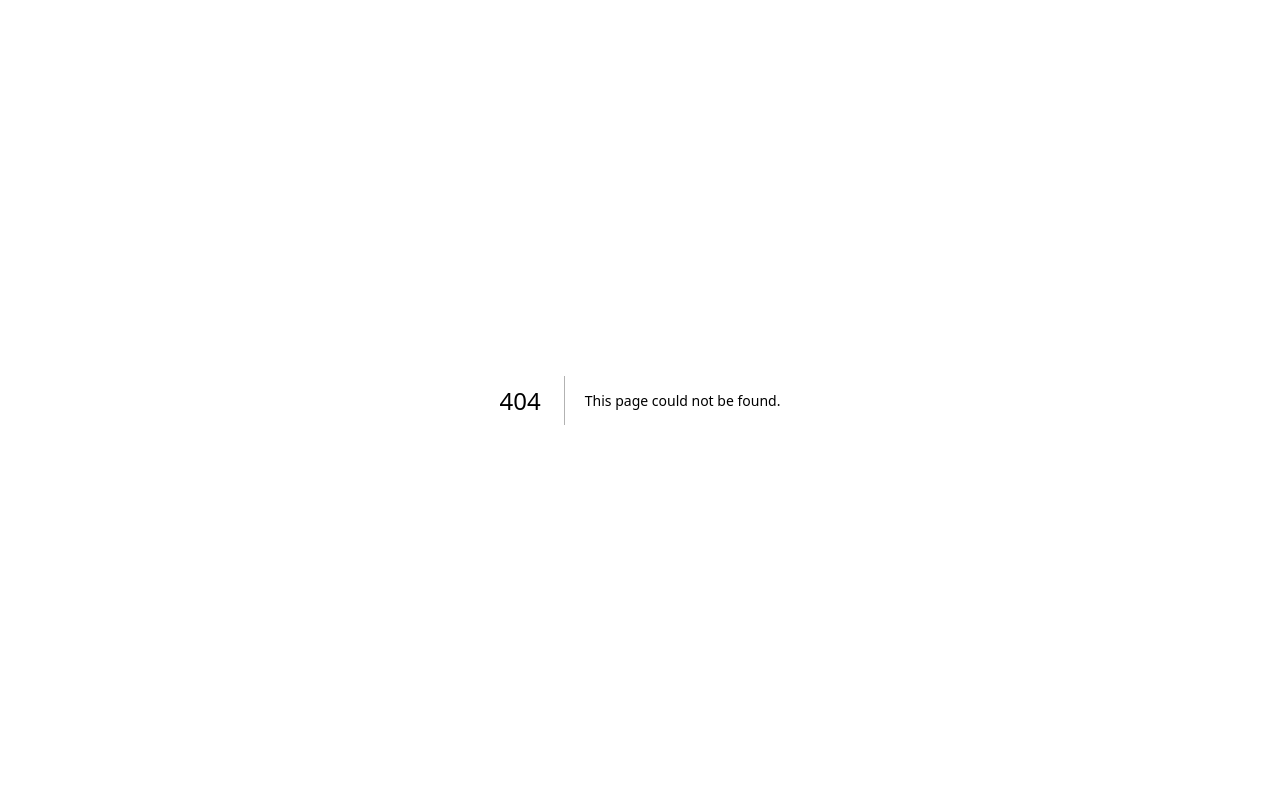
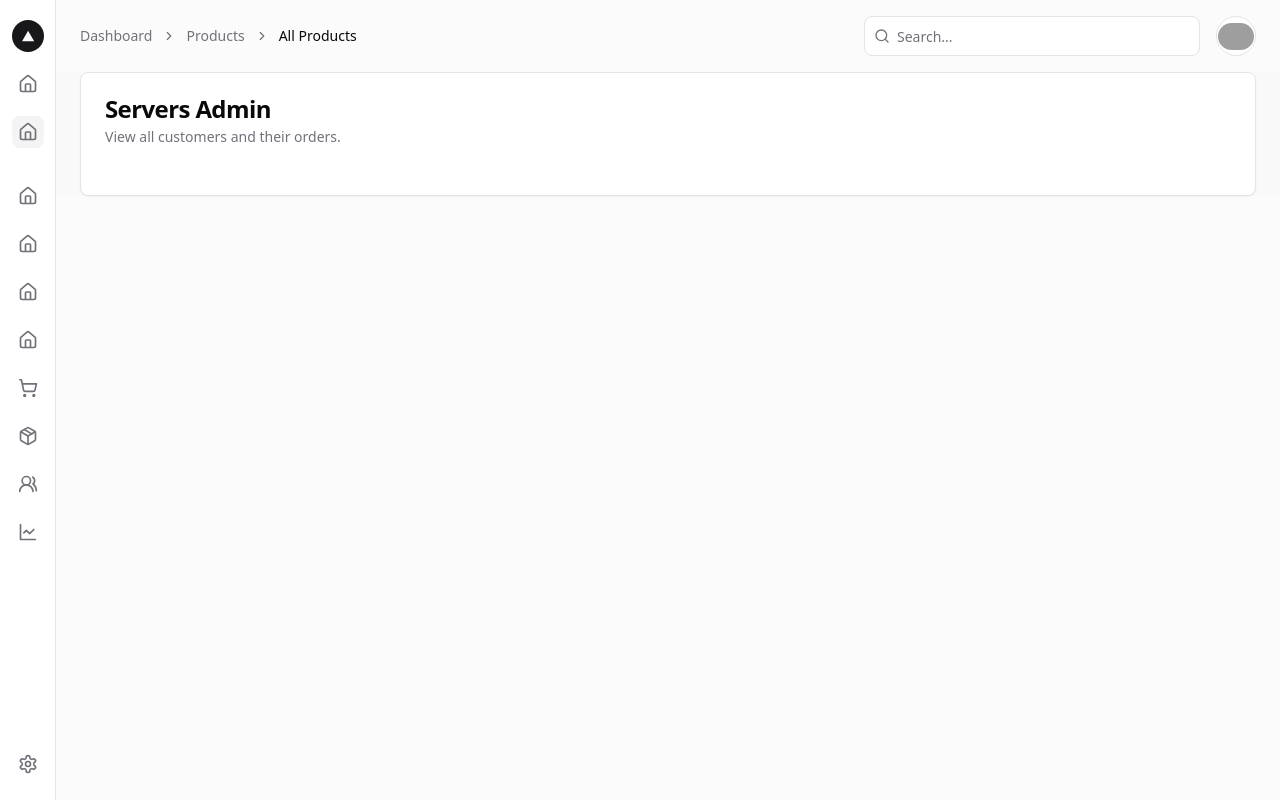
Before and after one commit to colorindarkness/TargetVector-MasterServer, a Next.js app: page /servers in a window 1280 px wide. Before the commit this address had no page. Built offline with nearby package versions, Linux system fonts and the light colour scheme; no server answers; grey boxes are pictures that could not be loaded.

Commit message:
Added pages and links

```diff
--- /dev/null
+++ b/app/(dashboard)/(admin)/page.tsx
@@ -0,0 +1,19 @@
+import {
+  Card,
+  CardContent,
+  CardDescription,
+  CardHeader,
+  CardTitle
+} from '@/components/ui/card';
+
+export default function CustomersPage() {
+  return (
+    <Card>
+      <CardHeader>
+        <CardTitle>Admin</CardTitle>
+        <CardDescription>View all customers and their orders.</CardDescription>
+      </CardHeader>
+      <CardContent></CardContent>
+    </Card>
+  );
+}
--- /dev/null
+++ b/app/(dashboard)/(admin)/servers/page.tsx
@@ -0,0 +1,19 @@
+import {
+  Card,
+  CardContent,
+  CardDescription,
+  CardHeader,
+  CardTitle
+} from '@/components/ui/card';
+
+export default function CustomersPage() {
+  return (
+    <Card>
+      <CardHeader>
+        <CardTitle>Servers Admin</CardTitle>
+        <CardDescription>View all customers and their orders.</CardDescription>
+      </CardHeader>
+      <CardContent></CardContent>
+    </Card>
+  );
+}
--- a/app/(dashboard)/layout.tsx
+++ b/app/(dashboard)/layout.tsx
@@ -75,17 +75,17 @@ function DesktopNav() {
           <Home className="h-5 w-5" />
         </NavItem>
 
-        <NavItem href="#" label="Servers">
+        <NavItem href="/servers" label="Servers">
           <Home className="h-5 w-5" />
         </NavItem>
 
         <Separator></Separator>
 
-        <NavItem href="#" label="Dashboard">
+        <NavItem href="admin/" label="Dashboard">
           <Home className="h-5 w-5" />
         </NavItem>
 
-        <NavItem href="#" label="Servers">
+        <NavItem href="admin/servers" label="Servers">
           <Home className="h-5 w-5" />
         </NavItem>
 
--- /dev/null
+++ b/app/(dashboard)/servers/page.tsx
@@ -0,0 +1,19 @@
+import {
+  Card,
+  CardContent,
+  CardDescription,
+  CardHeader,
+  CardTitle
+} from '@/components/ui/card';
+
+export default function CustomersPage() {
+  return (
+    <Card>
+      <CardHeader>
+        <CardTitle>Servers</CardTitle>
+        <CardDescription>View all customers and their orders.</CardDescription>
+      </CardHeader>
+      <CardContent></CardContent>
+    </Card>
+  );
+}
```
